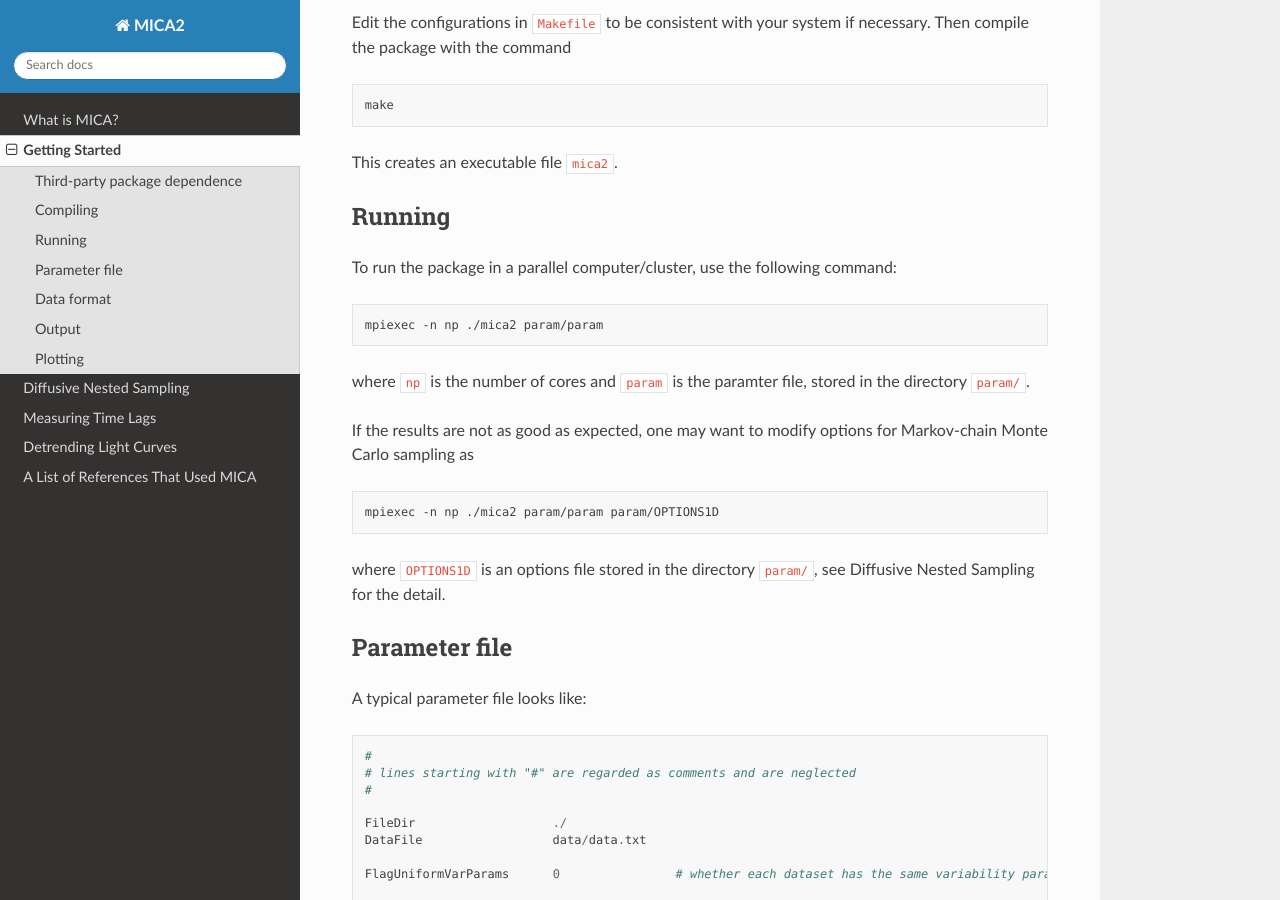
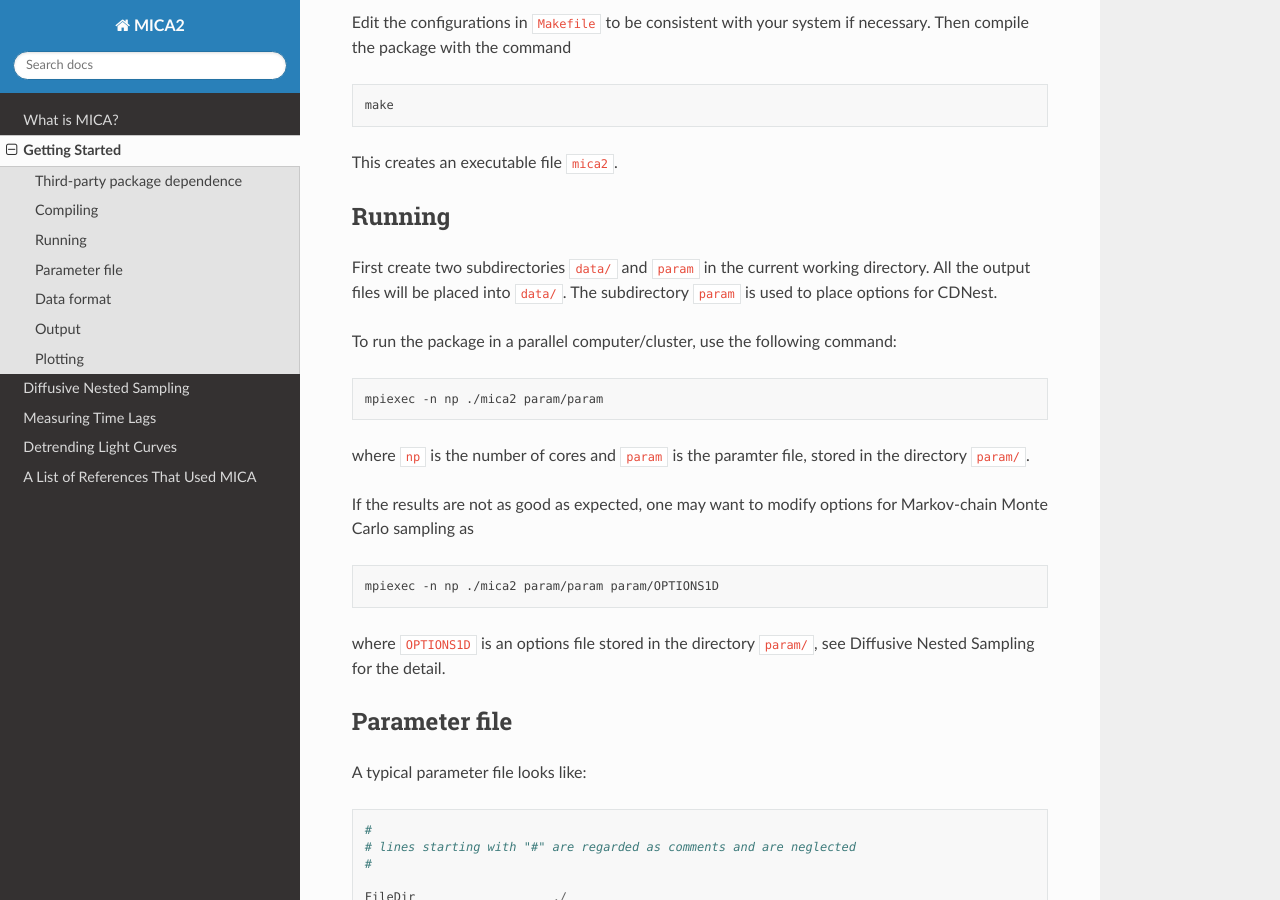
Before and after one commit to LiyrAstroph/MICA2, a Sphinx documentation site: the page built from docs/getting_started.rst, in a window 1280 px wide and 900 px high, scrolled down 550 px. Built offline with Sphinx 7.4.7 and the Read the Docs theme 2.0.0, drawn with Linux system fonts in a browser that asks for light colours.

Commit message:
update docs.

```diff
--- a/docs/getting_started.rst
+++ b/docs/getting_started.rst
@@ -35,6 +35,9 @@ This creates an executable file ``mica2``.
 
 Running
 =============================
+
+First create two subdirectories ``data/`` and ``param`` in the current working directory. All the output files will be placed
+into ``data/``. The subdirectory ``param`` is used to place options for CDNest.
 
 To run the package in a parallel computer/cluster, use the following command:
 
```
